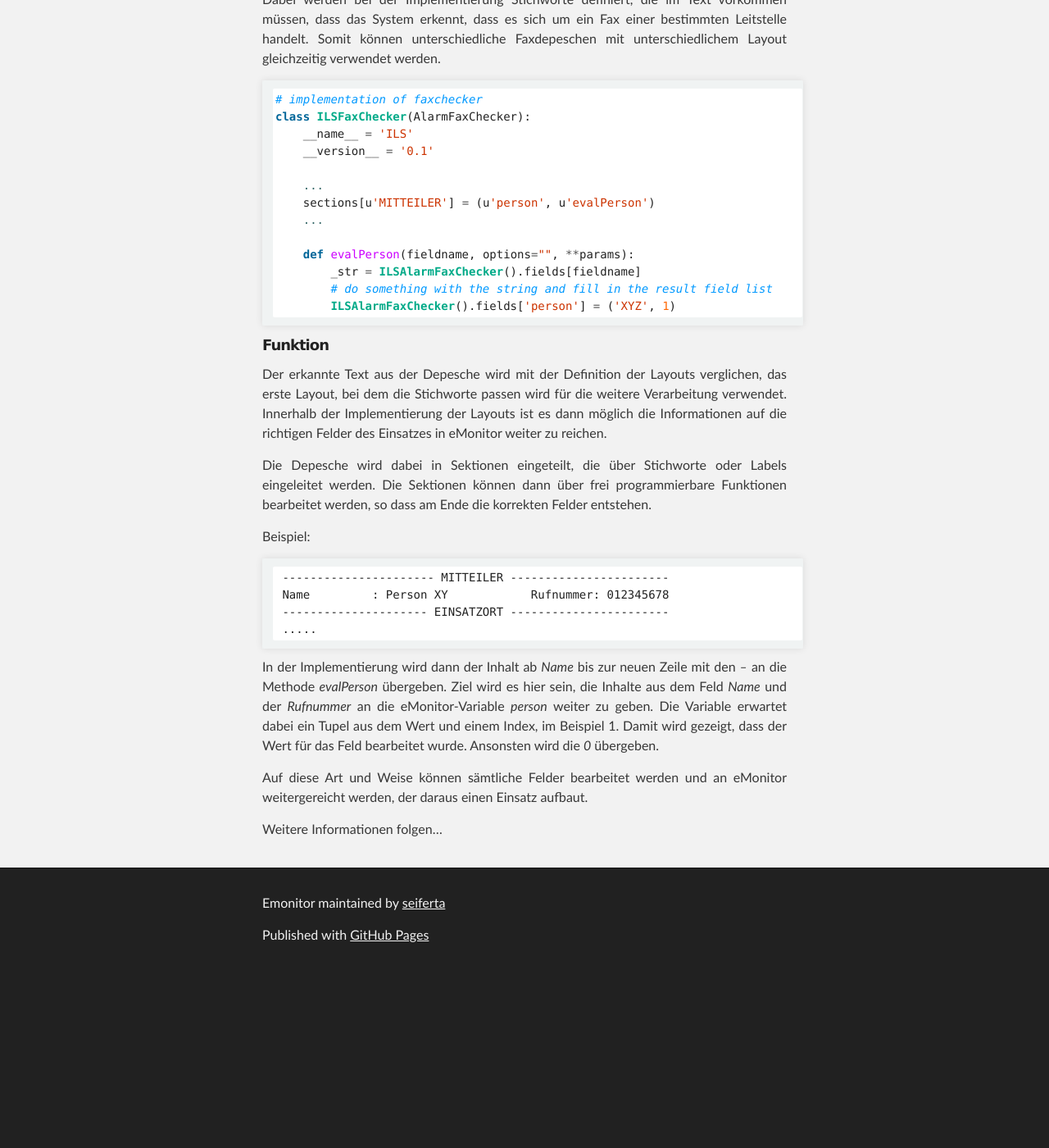
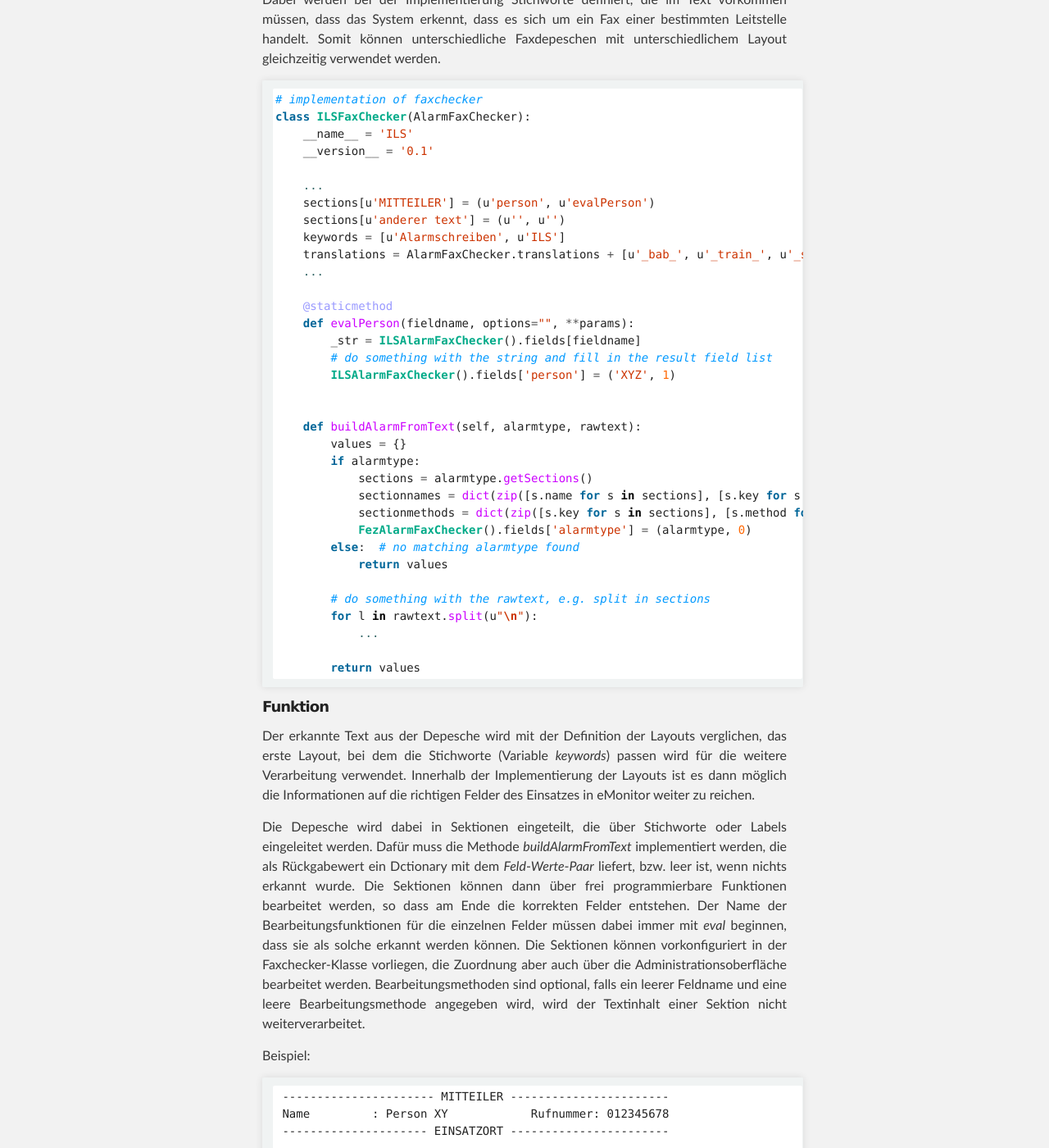
Before and after one commit to seiferta/eMonitor, a Jekyll site: the page built from docs/faxchecker.md, in a window 1280 px wide and 1400 px high, scrolled down 719 px. Shown: the whole window at 82% size. Built offline with Jekyll 4.4.1, drawn with Linux system fonts in a browser that asks for light colours; nearby versions of some CDN libraries; before the commit the page ends 1906 px from its top, so only the background shows below that; some of the changed text lies outside the part shown.

Commit message:
Update faxchecker.md

````diff
--- a/docs/faxchecker.md
+++ b/docs/faxchecker.md
@@ -16,7 +16,7 @@ Verarbeitung weitergeleitet werden. Standardmäßig sind folgende Layouts bereit
 #### Schnittstelle
 
 Im Verzeichnis *emonitor/modules/alarms/inc/* können Python-Implementierungen der Klasse *AlarmFaxChecker* (emonitor/modules/alarms/alarmutils.py)
-hochgeladen werden. Diese Implementierungen können im Administrationsbereich eingebunden werden und beim Faxempfang für die Verarbeitung genutzt werden.
+hochgeladen werden. Diese Implementierungen können im Administrationsbereich hochgeladen und eingebunden werden und beim Faxempfang für die Verarbeitung genutzt werden.
 
 Dabei werden bei der Implementierung Stichworte definiert, die im Text vorkommen müssen, dass das System erkennt, dass es sich um ein Fax einer
 bestimmten Leitstelle handelt. Somit können unterschiedliche Faxdepeschen mit unterschiedlichem Layout gleichzeitig verwendet werden.
@@ -29,22 +29,41 @@ class ILSFaxChecker(AlarmFaxChecker):
 
     ...
     sections[u'MITTEILER'] = (u'person', u'evalPerson')
+    sections[u'anderer text'] = (u'', u'')
+    keywords = [u'Alarmschreiben', u'ILS']
+    translations = AlarmFaxChecker.translations + [u'_bab_', u'_train_', u'_street_']
     ...
 
+    @staticmethod
     def evalPerson(fieldname, options="", **params):
         _str = ILSAlarmFaxChecker().fields[fieldname]
         # do something with the string and fill in the result field list
         ILSAlarmFaxChecker().fields['person'] = ('XYZ', 1)
+
+
+    def buildAlarmFromText(self, alarmtype, rawtext):
+        values = {}
+        if alarmtype:
+            sections = alarmtype.getSections()
+            sectionnames = dict(zip([s.name for s in sections], [s.key for s in sections]))
+            sectionmethods = dict(zip([s.key for s in sections], [s.method for s in sections]))
+            FezAlarmFaxChecker().fields['alarmtype'] = (alarmtype, 0)
+        else:  # no matching alarmtype found
+            return values
+
+        # do something with the rawtext, e.g. split in sections
+        for l in rawtext.split(u"\n"):
+            ...
+
+        return values
 ```
 
 ##### Funktion
 
-Der erkannte Text aus der Depesche wird mit der Definition der Layouts verglichen, das erste Layout, bei dem die Stichworte passen wird für die weitere
-Verarbeitung verwendet. Innerhalb der Implementierung der Layouts ist es dann möglich die Informationen auf die richtigen Felder des Einsatzes in
-eMonitor weiter zu reichen.
+Der erkannte Text aus der Depesche wird mit der Definition der Layouts verglichen, das erste Layout, bei dem die Stichworte (Variable *keywords*) passen wird für die weitere Verarbeitung verwendet. Innerhalb der Implementierung der Layouts ist es dann möglich die Informationen auf die richtigen Felder des Einsatzes in eMonitor weiter zu reichen.
 
-Die Depesche wird dabei in Sektionen eingeteilt, die über Stichworte oder Labels eingeleitet werden. Die Sektionen können dann über frei programmierbare
-Funktionen bearbeitet werden, so dass am Ende die korrekten Felder entstehen.
+Die Depesche wird dabei in Sektionen eingeteilt, die über Stichworte oder Labels eingeleitet werden. Dafür muss die Methode *buildAlarmFromText* implementiert werden, die als Rückgabewert ein Dctionary mit dem *Feld*-*Werte*-*Paar* liefert, bzw. leer ist, wenn nichts erkannt wurde. Die Sektionen können dann über frei programmierbare Funktionen bearbeitet werden, so dass am Ende die korrekten Felder entstehen. Der Name der Bearbeitungsfunktionen für die einzelnen Felder müssen dabei immer mit *eval* beginnen, dass sie als solche erkannt werden können. Die Sektionen können vorkonfiguriert in der Faxchecker-Klasse vorliegen, die Zuordnung aber auch über die Administrationsoberfläche bearbeitet werden. Bearbeitungsmethoden sind optional, falls ein leerer Feldname und eine leere Bearbeitungsmethode angegeben wird, wird der Textinhalt einer Sektion nicht weiterverarbeitet.
+
 
 Beispiel:
 
@@ -55,10 +74,6 @@ Beispiel:
  .....
  ```
 
- In der Implementierung wird dann der Inhalt ab *Name* bis zur neuen Zeile mit den *--* an die Methode *evalPerson* übergeben. Ziel wird es hier sein, die
- Inhalte aus dem Feld *Name* und der *Rufnummer* an die eMonitor-Variable *person* weiter zu geben. Die Variable erwartet dabei ein Tupel aus dem Wert und
- einem Index, im Beispiel 1. Damit wird gezeigt, dass der Wert für das Feld bearbeitet wurde. Ansonsten wird die *0* übergeben.
+ In der Implementierung wird dann der Inhalt ab *Name* bis zur neuen Zeile mit den *--* an die Methode *evalPerson* übergeben. Ziel wird es hier sein, die Inhalte aus dem Feld *Name* und der *Rufnummer* an die eMonitor-Variable *person* weiter zu geben. Die Variable erwartet dabei ein Tupel aus dem Wert und einem Index, im Beispiel 1. Damit wird gezeigt, dass der Wert für das Feld bearbeitet wurde. Ansonsten wird die *0* übergeben.
 
  Auf diese Art und Weise können sämtliche Felder bearbeitet werden und an eMonitor weitergereicht werden, der daraus einen Einsatz aufbaut.
-
- Weitere Informationen folgen...
````
